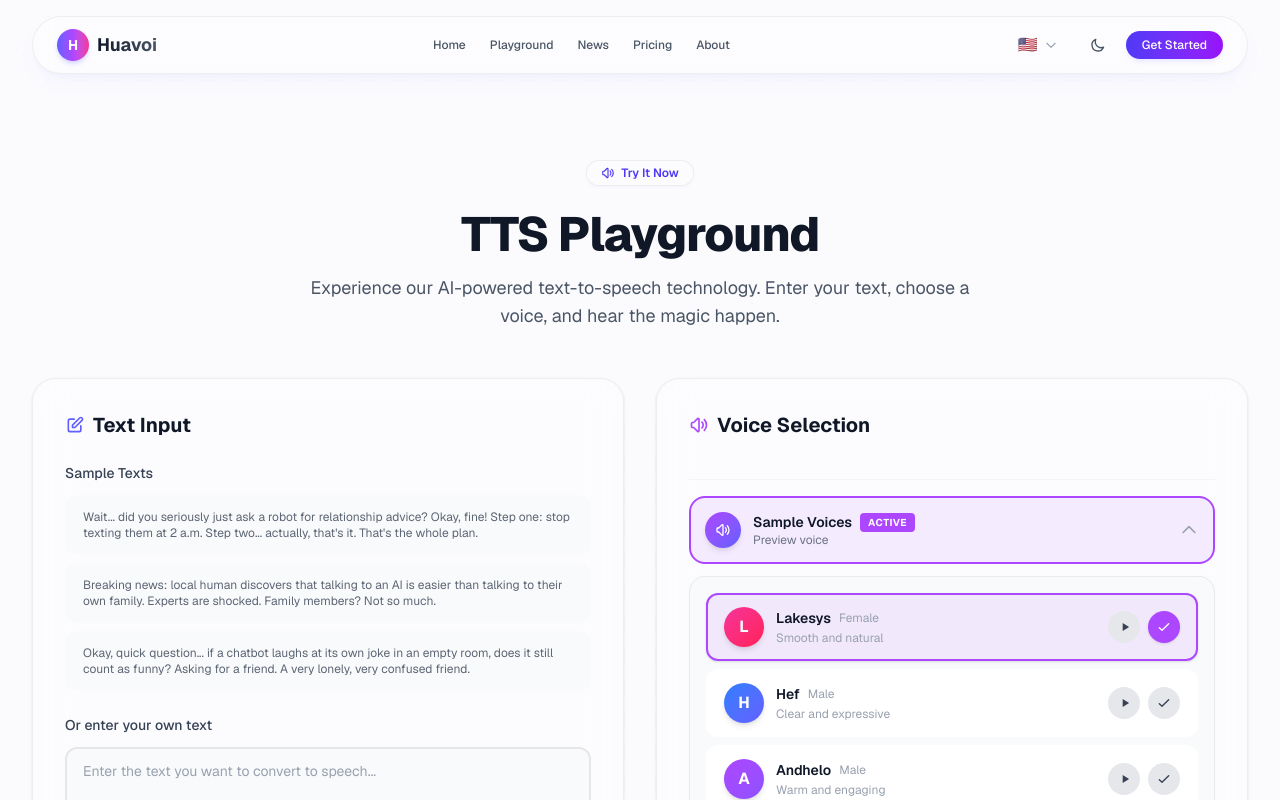
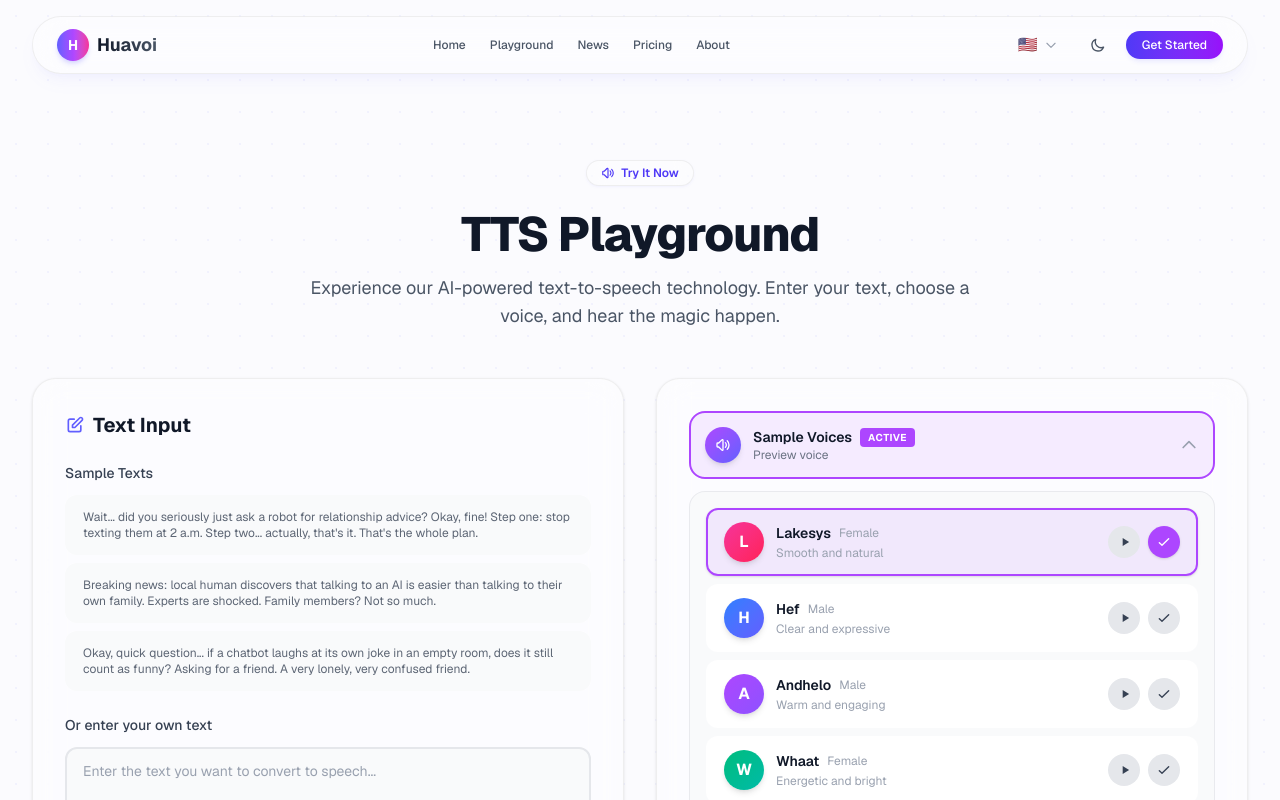
Before and after one commit to szj10/official-landing, a Next.js app: page /playground in a window 1280 px wide. Shown: the top 800 px of the page. Built offline with nearby package versions, Linux system fonts and the light colour scheme.

Commit message:
remove voice selection title

```diff
--- a/src/app/playground/PlaygroundContent.tsx
+++ b/src/app/playground/PlaygroundContent.tsx
@@ -767,23 +767,8 @@ export default function PlaygroundContent() {
 
         {/* === Voice Selection Panel === */}
         <div className="glass-panel rounded-3xl p-8 shadow-sm flex flex-col justify-between h-full">
-          <div>
-            <h2 className="text-xl font-bold text-gray-900 dark:text-white mb-6 flex items-center justify-between">
-              <span className="flex items-center gap-2">
-                <SpeakerIcon className="w-5 h-5 text-purple-500" />
-                {t("playground.voiceSection.title")}
-              </span>
-              {recordedAudioBlob && uploadStatus === "success" && !selectedVoice && (
-                <span className="text-xs px-2.5 py-1 rounded-full bg-emerald-500/10 text-emerald-600 dark:text-emerald-400 font-medium flex items-center gap-1">
-                  <span className="w-1.5 h-1.5 rounded-full bg-emerald-500 animate-pulse" />
-                  {t("playground.voiceSection.customVoiceActive")}
-                </span>
-              )}
-            </h2>
-          </div>
-
           {/* Two-panel accordion: Sample Voices ↔ Custom Voice Recording */}
-          <div className="mt-4 border-t border-gray-100 dark:border-zinc-800/80 pt-4 space-y-2">
+          <div className="space-y-2">
             {/* Sample Voices toggle button — same style as Custom Voice button */}
             <button
               onClick={() => setActiveVoicePanel("stock")}
```
